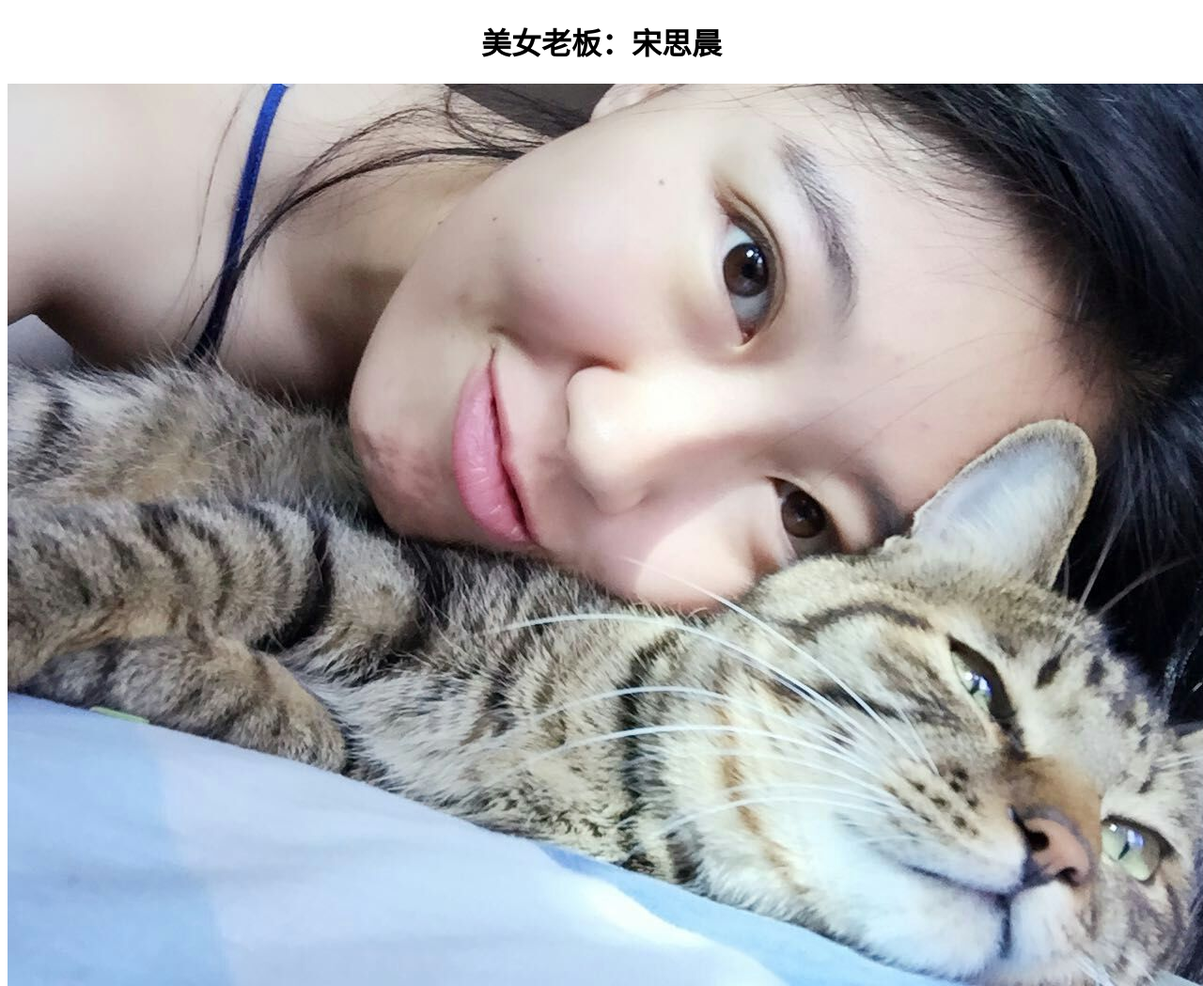
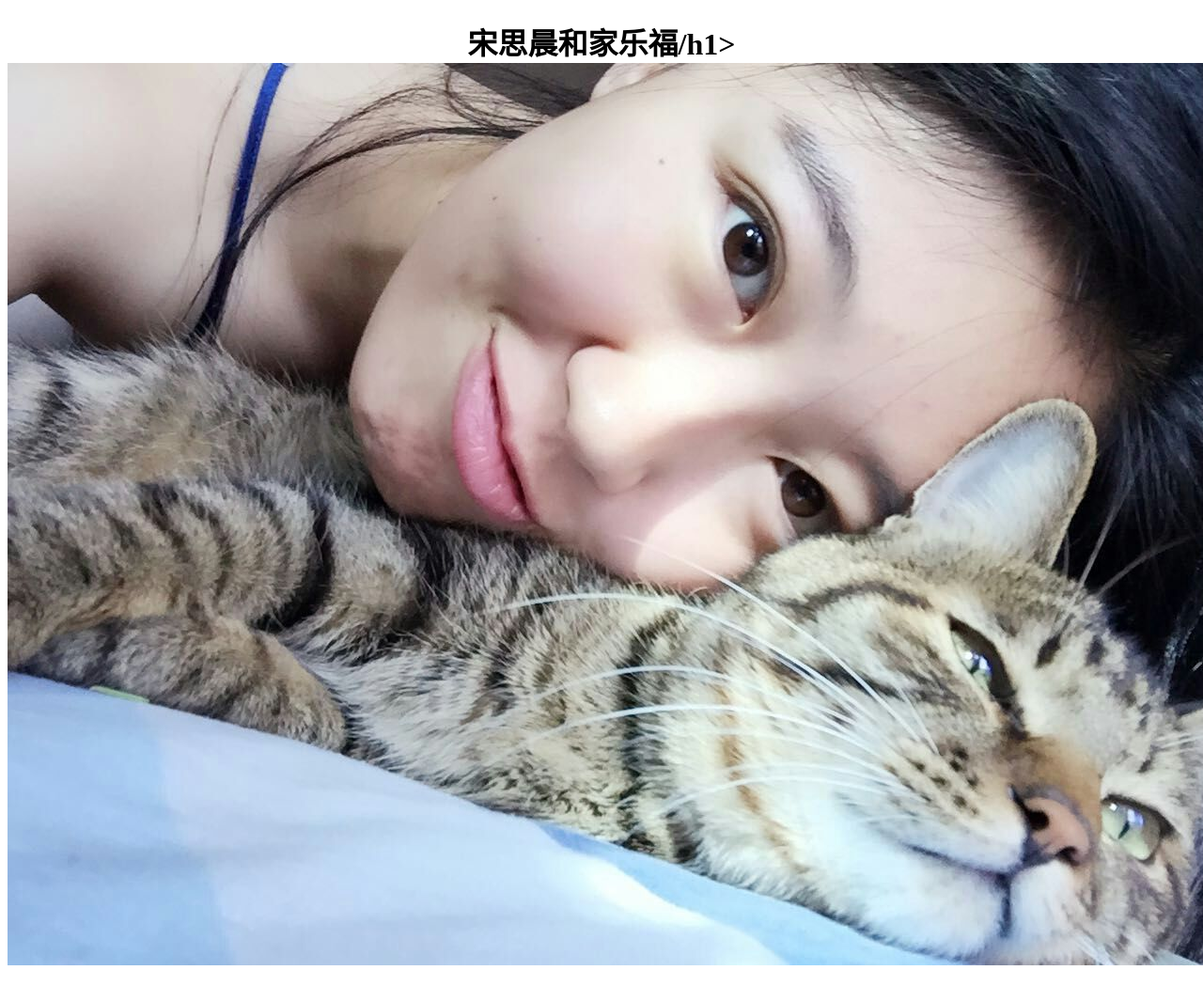
Before and after one commit to songsichen/songsichen.github.io, a plain HTML site: page index.html in a window 1280 px wide. Shown: the whole page at 94% size. Drawn offline with Linux system fonts and the light colour scheme.

Commit message:
change title

```diff
--- a/index.html
+++ b/index.html
@@ -14,7 +14,7 @@
 
 <body>
 <div id="main">
-<h1>美女老板：宋思晨</h1>
+<h1>宋思晨和家乐福/h1>
 <img src="ssc_cat.jpg">
 </div>
 </body>
```
